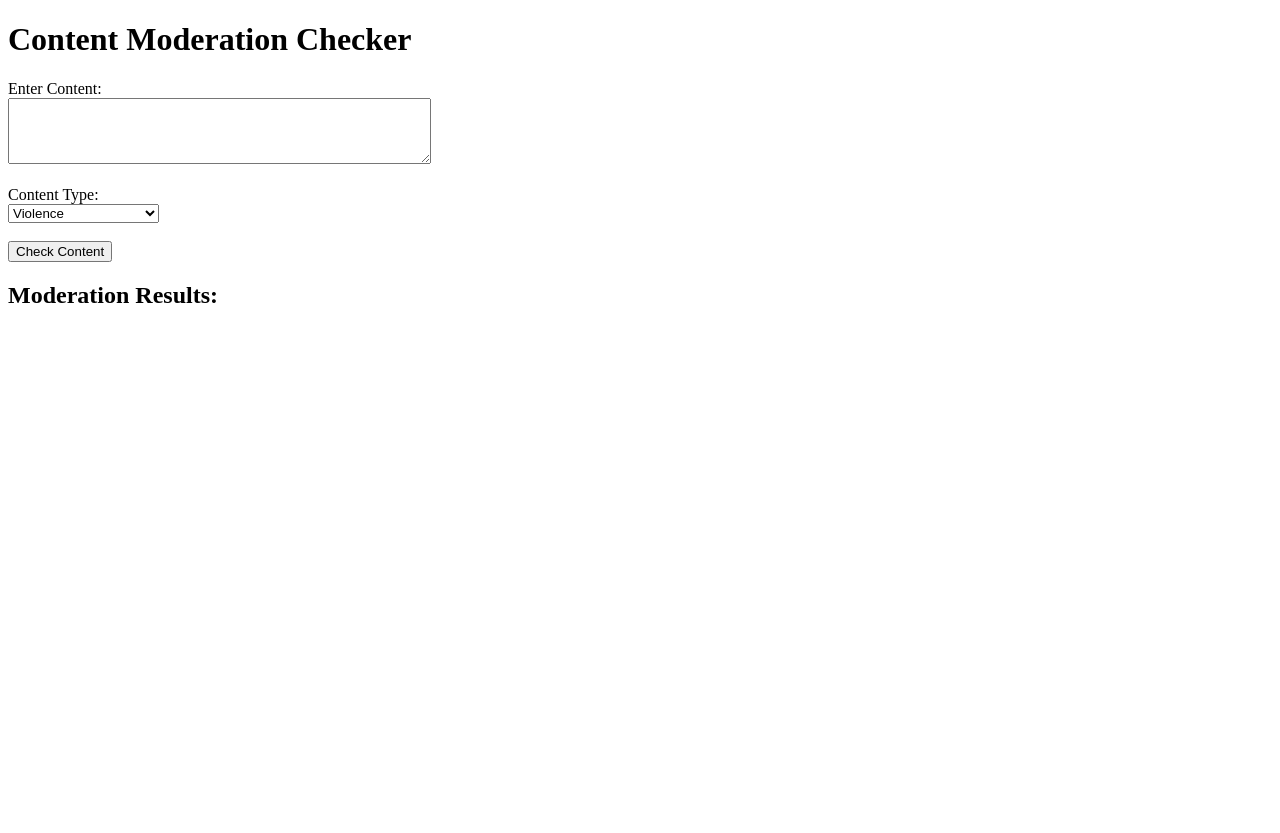
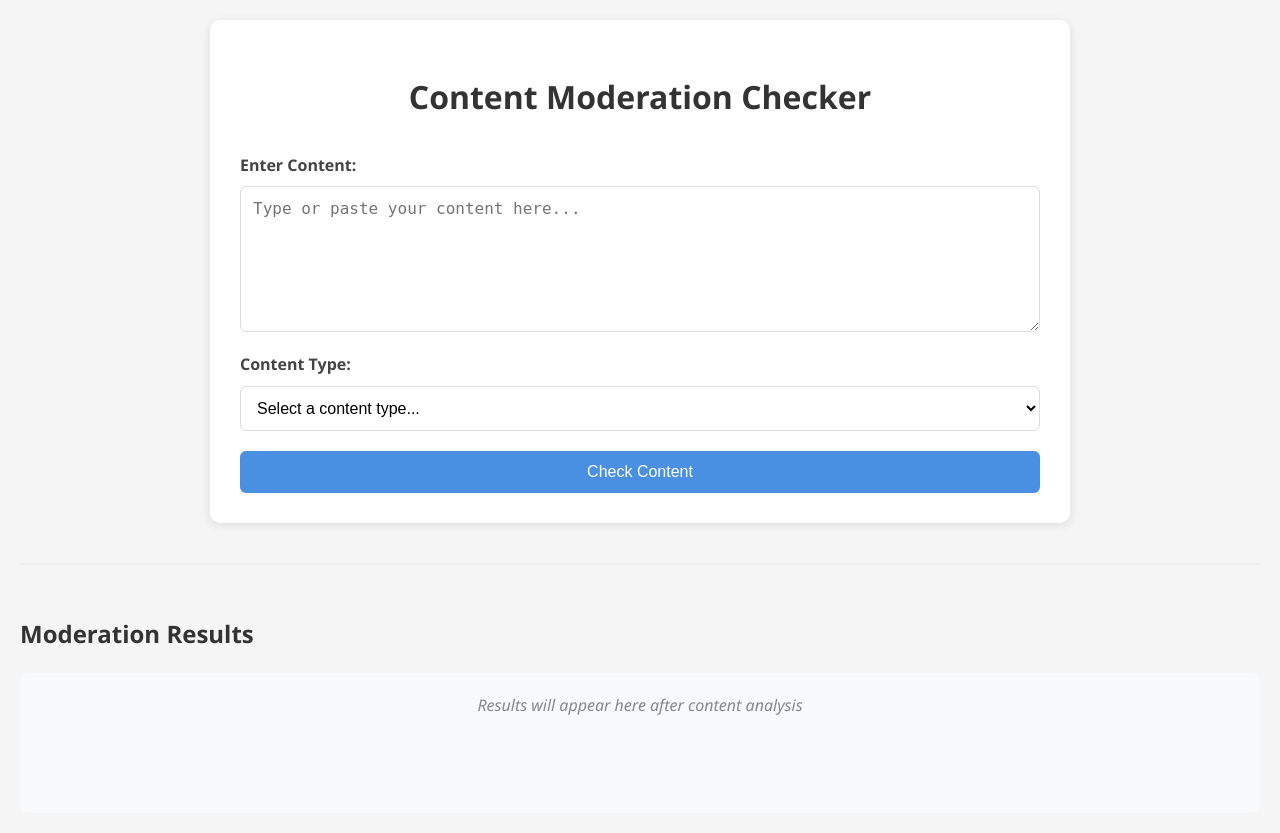
Before and after one commit to Ipseeta/content-moderation-flask-app, a Flask app: page / in a window 1280 px wide. Before the commit the page ends 303 px from the top, so only its background shows below. Run offline with Flask 3, Linux system fonts and the light colour scheme.

Commit message:
updated UI

```diff
--- a/api/templates/index.html
+++ b/api/templates/index.html
@@ -7,13 +7,23 @@
     <script src="/static/script.js" defer></script>
 </head>
 <body>
+    <div class="container">
         <h1>Content Moderation Checker</h1>
-    <form id="moderationForm">
-        <label for="content">Enter Content:</label><br>
-        <textarea id="content" name="content" rows="4" cols="50" required></textarea><br><br>
+        <form id="moderationForm" class="moderation-form">
+            <div class="form-group">
+                <label for="content">Enter Content:</label>
+                <textarea
+                    id="content"
+                    name="content"
+                    rows="4"
+                    placeholder="Type or paste your content here..."
+                    required></textarea>
+            </div>
 
-        <label for="type">Content Type:</label><br>
+            <div class="form-group">
+                <label for="type">Content Type:</label>
                 <select id="type" name="type" required>
+                    <option value="" disabled selected>Select a content type...</option>
                     <option value="violence">Violence</option>
                     <option value="sexual content">Sexual Content</option>
                     <option value="hate speech">Hate Speech</option>
@@ -21,12 +31,134 @@
                     <option value="harassment">Harassment</option>
                     <option value="illicit activities">Illicit Activities</option>
                     <option value="suggestive language">Suggestive Language</option>
-        </select><br><br>
+                </select>
+            </div>
 
-        <button type="button" onclick="submitForm()">Check Content</button>
+            <button type="button" onclick="submitForm()" class="submit-btn">
+                Check Content
+            </button>
         </form>
+    </div>
 
-    <h2>Moderation Results:</h2>
-    <div id="results"></div>
+    <div class="results-container">
+        <h2>Moderation Results</h2>
+        <div id="results" class="results-panel">
+            <div class="results-placeholder">
+                Results will appear here after content analysis
+            </div>
+        </div>
+    </div>
+
+    <style>
+        body {
+            font-family: 'Segoe UI', Tahoma, Geneva, Verdana, sans-serif;
+            line-height: 1.6;
+            margin: 0;
+            padding: 20px;
+            background-color: #f5f5f5;
+        }
+
+        .container {
+            max-width: 800px;
+            margin: 0 auto;
+            background-color: white;
+            padding: 30px;
+            border-radius: 10px;
+            box-shadow: 0 2px 10px rgba(0, 0, 0, 0.1);
+        }
+
+        h1 {
+            color: #333;
+            text-align: center;
+            margin-bottom: 30px;
+        }
+
+        .moderation-form {
+            display: flex;
+            flex-direction: column;
+            gap: 20px;
+        }
+
+        .form-group {
+            display: flex;
+            flex-direction: column;
+            gap: 8px;
+        }
+
+        label {
+            font-weight: 600;
+            color: #444;
+        }
+
+        textarea, select {
+            padding: 12px;
+            border: 1px solid #ddd;
+            border-radius: 6px;
+            font-size: 16px;
+            transition: border-color 0.3s;
+        }
+
+        textarea {
+            resize: vertical;
+            min-height: 120px;
+        }
+
+        textarea:focus, select:focus {
+            outline: none;
+            border-color: #4a90e2;
+            box-shadow: 0 0 5px rgba(74, 144, 226, 0.3);
+        }
+
+        .submit-btn {
+            background-color: #4a90e2;
+            color: white;
+            padding: 12px 24px;
+            border: none;
+            border-radius: 6px;
+            font-size: 16px;
+            cursor: pointer;
+            transition: background-color 0.3s;
+        }
+
+        .submit-btn:hover {
+            background-color: #357abd;
+        }
+
+        select {
+            cursor: pointer;
+            background-color: white;
+        }
+
+        .results-container {
+            margin-top: 40px;
+            padding-top: 30px;
+            border-top: 2px solid #eee;
+        }
+
+        .results-container h2 {
+            color: #333;
+            margin-bottom: 20px;
+        }
+
+        .results-panel {
+            background-color: #f8f9fa;
+            border-radius: 8px;
+            padding: 20px;
+            min-height: 100px;
+        }
+
+        .results-placeholder {
+            color: #888;
+            text-align: center;
+            font-style: italic;
+        }
+
+        .result-item {
+            padding: 15px;
+            margin-bottom: 10px;
+            border-radius: 6px;
+            border: 1px solid #ddd;
+        }
+    </style>
 </body>
 </html>
```
Lines whose indentation alone changed are shown as unchanged.
